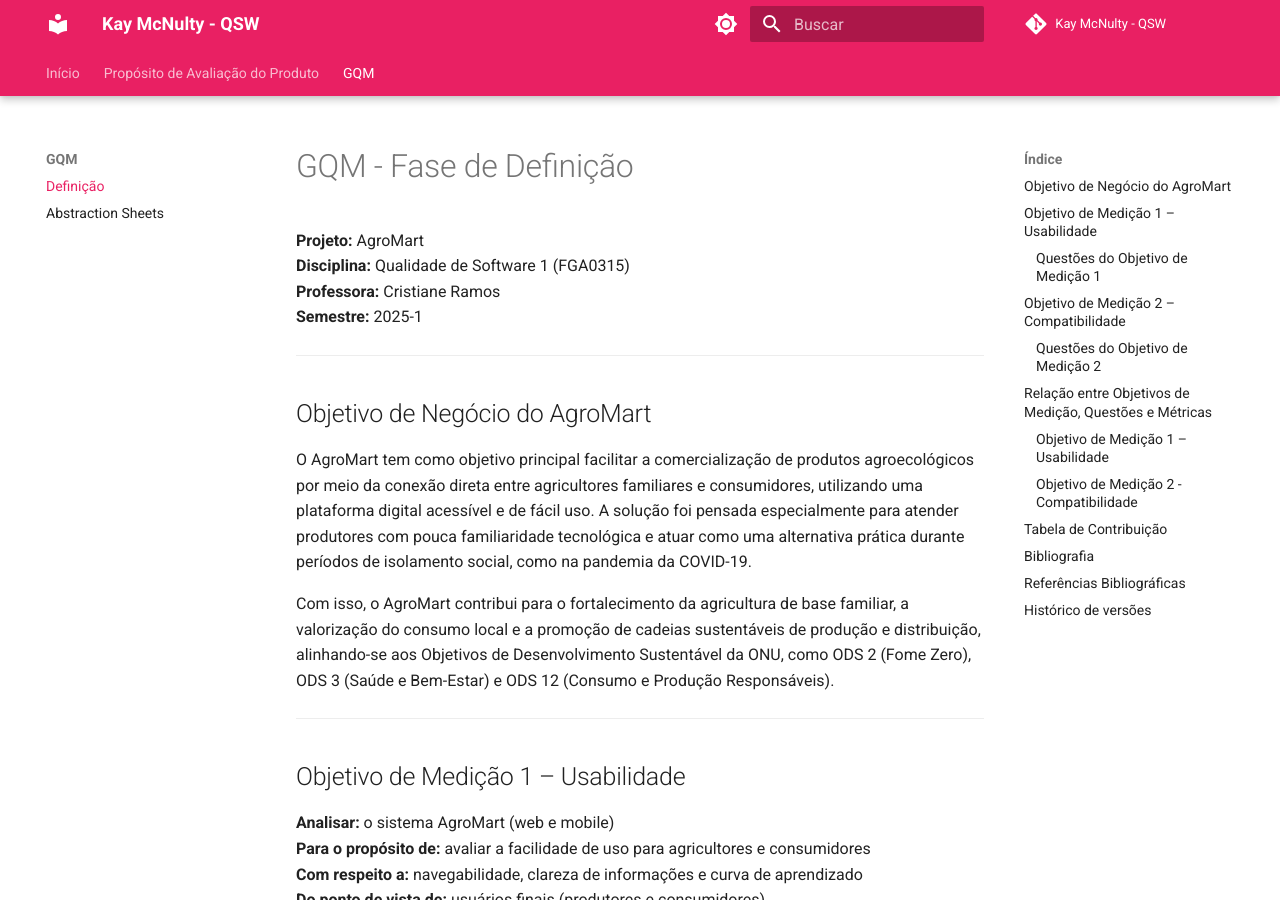
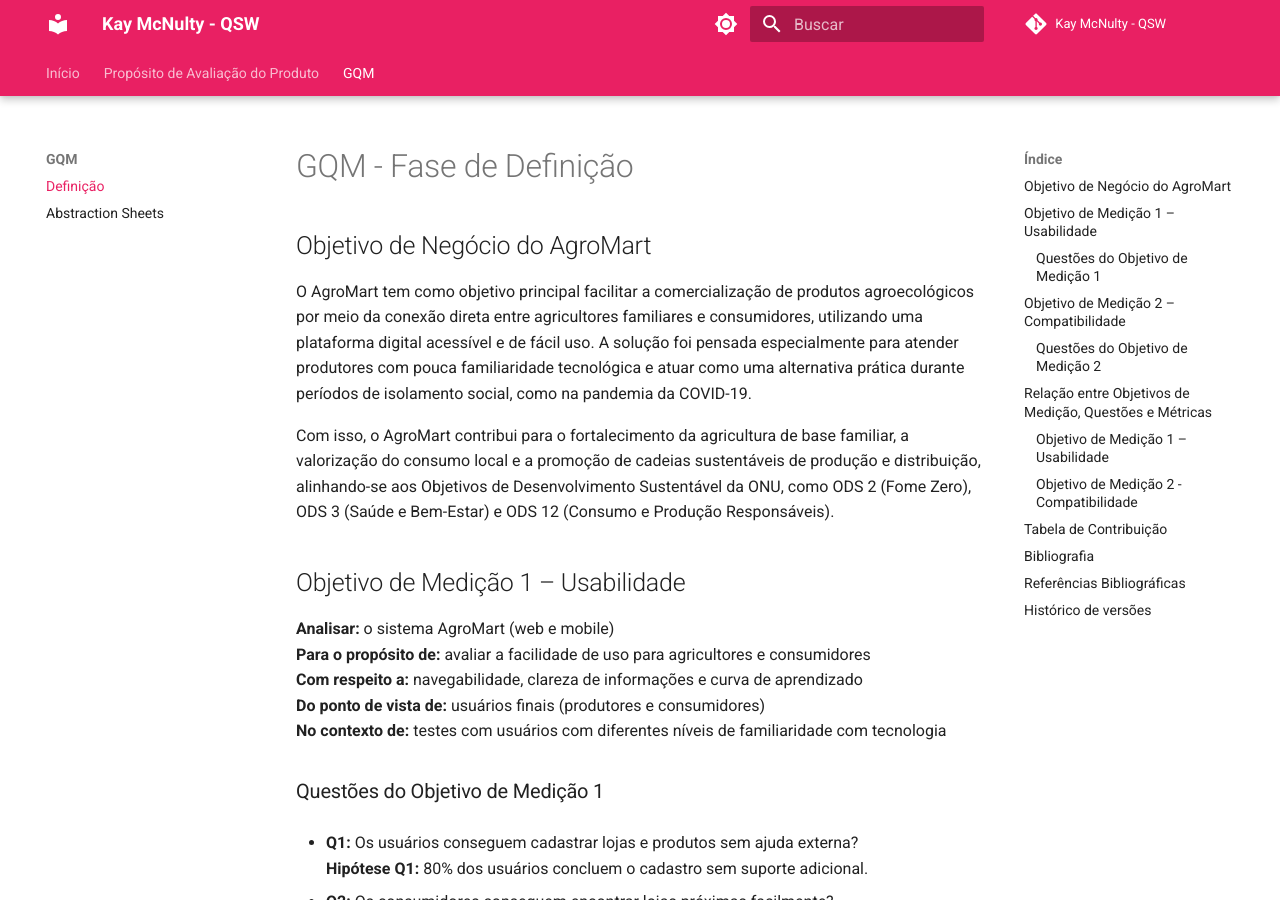
Before and after one commit to FCTE-Qualidade-de-Software-1/2025-1-T01-KAY-MCNULTY, an MkDocs documentation site: the page built from docs/gqm/gqm_definicao_agromart.md, in a window 1280 px wide and 900 px high. Built offline with MkDocs 1.6.1 and Material for MkDocs 9.7.7, drawn with Linux system fonts in a browser that asks for light colours; comment, search, counter and statistics services are not loaded.

Commit message:
docs: alterando documentacao

```diff
--- a/docs/gqm/gqm_definicao_agromart.md
+++ b/docs/gqm/gqm_definicao_agromart.md
@@ -1,10 +1,5 @@
 # GQM - Fase de Definição
-**Projeto:** AgroMart
-**Disciplina:** Qualidade de Software 1 (FGA0315)
-**Professora:** Cristiane Ramos
-**Semestre:** 2025-1
 
----
 
 ## Objetivo de Negócio do AgroMart
 
@@ -12,7 +7,6 @@ O AgroMart tem como objetivo principal facilitar a comercialização de produtos
 
 Com isso, o AgroMart contribui para o fortalecimento da agricultura de base familiar, a valorização do consumo local e a promoção de cadeias sustentáveis de produção e distribuição, alinhando-se aos Objetivos de Desenvolvimento Sustentável da ONU, como ODS 2 (Fome Zero), ODS 3 (Saúde e Bem-Estar) e ODS 12 (Consumo e Produção Responsáveis).
 
----
 
 ## Objetivo de Medição 1 – Usabilidade
 
@@ -33,8 +27,6 @@ Com isso, o AgroMart contribui para o fortalecimento da agricultura de base fami
 - **Q3:** A interface é compreensível e intuitiva para diferentes públicos?
   **Hipótese Q3:** Mais de 75% dos usuários avaliam positivamente a interface em testes de usabilidade.
 
----
-
 ## Objetivo de Medição 2 – Compatibilidade
 
 **Analisar:** o sistema AgroMart (web e mobile)
@@ -54,7 +46,6 @@ Com isso, o AgroMart contribui para o fortalecimento da agricultura de base fami
 - **Q3:** Há falhas ou comportamentos inesperados ao alternar entre dispositivos ou sistemas?
   **Hipótese Q3:** Ocorrências de incompatibilidades graves são inferiores a 2%.
 
----
 
 ## Relação entre Objetivos de Medição, Questões e Métricas
 
@@ -76,7 +67,6 @@ Com isso, o AgroMart contribui para o fortalecimento da agricultura de base fami
 
 
 
----
 
 ## Tabela de Contribuição
 
```
